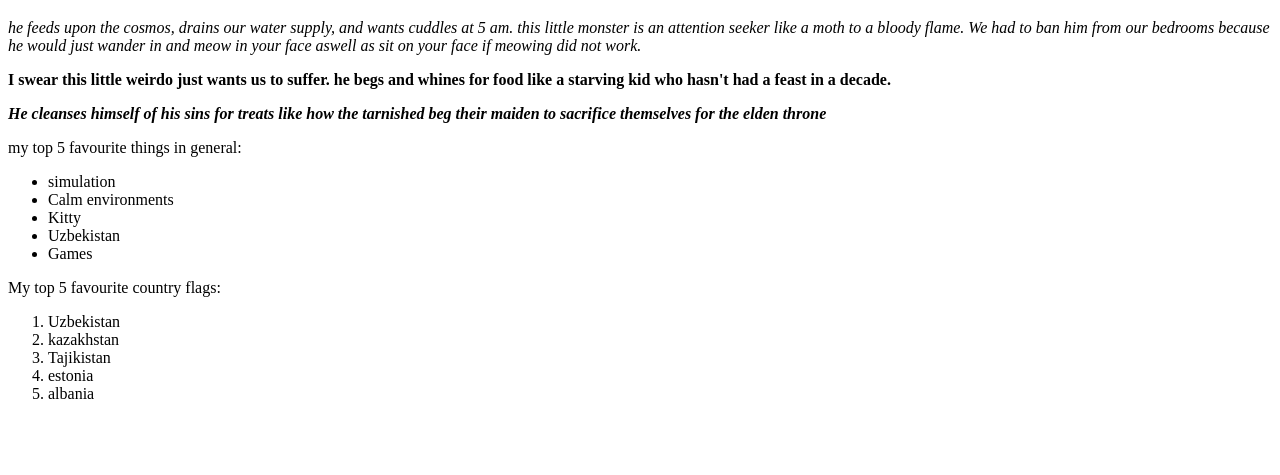
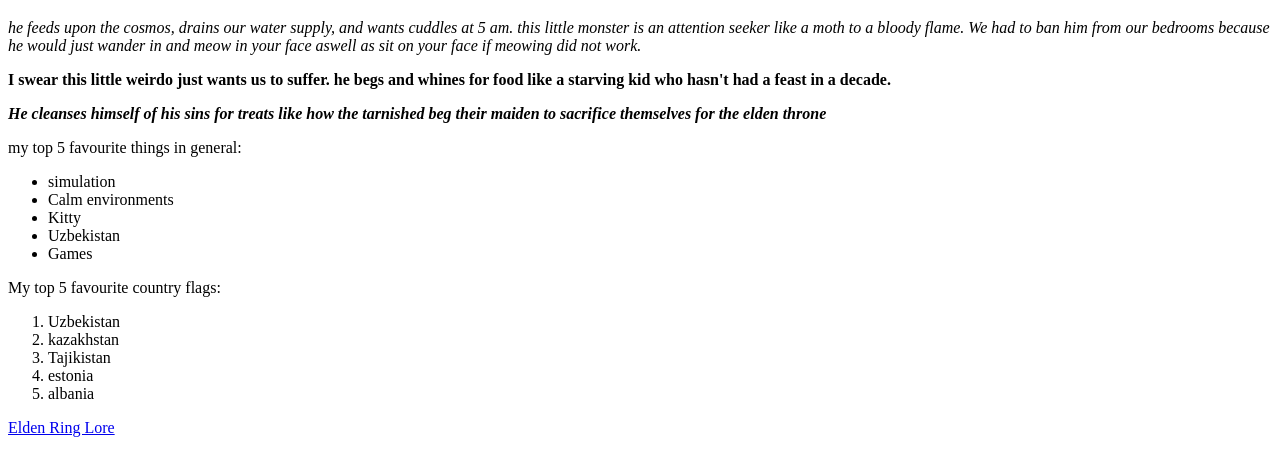
Before and after one commit to 2035318-ship-it/Website-game-review-HNC, a plain HTML site: page index.html in a window 1280 px wide. Shown: the part 61-536 px from the top of the page. Drawn offline with Linux system fonts and the light colour scheme.

Commit message:
added a elden ring lore video link

```diff
--- a/index.html
+++ b/index.html
@@ -34,5 +34,6 @@
         <li>albania</li>
 
     </ol>
+        <a href="https://www.youtube.com/watch?v=Pp8y6E8kob8"> Elden Ring Lore</a>
     </body>
 </html>
```
